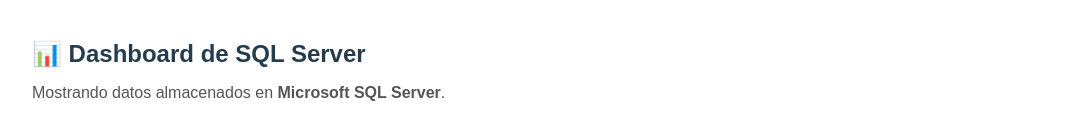
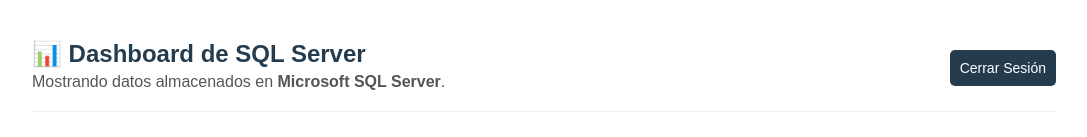
Before and after one commit to Enrique-Macias/rest-api-sqlserver, a React (Create React App) app in the folder frontend/: page /sql-dashboard in a window 1280 px wide. Shown: the top 137 px of the page, without its empty margins (96-1183 px from the left). Built offline with nearby package versions, Linux system fonts and the light colour scheme; no server answers.

Commit message:
Feature: Added a logout btn

```diff
--- a/frontend/src/components/Dashboard.css
+++ b/frontend/src/components/Dashboard.css
@@ -7,16 +7,38 @@
   .dashboard-header {
     display: flex;
     justify-content: space-between;
-    align-items: center;
+    align-items: flex-start;
+    margin-bottom: 20px;
+    padding-bottom: 20px;
+    border-bottom: 1px solid #eee;
+  }
+
+  .dashboard-header h2 {
+    margin: 0;
+    color: #253C4F;
+  }
+
+  .dashboard-header p {
+    margin: 5px 0 0 0;
+    color: #555;
   }
 
   .logout-button {
-    background: #ac1754;
+    background-color: #ac1754;
     color: white;
     border: none;
-    padding: 10px 15px;
+    padding: 10px 20px;
+    border-radius: 5px;
     cursor: pointer;
-    border-radius: 5px;
+    font-size: 14px;
+    display: flex;
+    align-items: center;
+    gap: 5px;
+    transition: background-color 0.3s;
+  }
+
+  .logout-button:hover {
+    background-color: #8a1344;
   }
 
   .add-button {
--- a/frontend/src/components/SQLDashboard.js
+++ b/frontend/src/components/SQLDashboard.js
@@ -93,10 +93,26 @@
     setShowForm(true);
   };
 
+  const handleLogout = () => {
+    // Limpiar el token
+    localStorage.removeItem("token");
+    // Limpiar el header de autorización
+    delete axios.defaults.headers.common["Authorization"];
+    // Redirigir al login
+    navigate("/login");
+  };
+
   return (
     <div className="dashboard-container">
-      <h2>📊 Dashboard de SQL Server</h2>
-      <p>Mostrando datos almacenados en <strong>Microsoft SQL Server</strong>.</p>
+      <div className="dashboard-header">
+        <div>
+          <h2>📊 Dashboard de SQL Server</h2>
+          <p>Mostrando datos almacenados en <strong>Microsoft SQL Server</strong>.</p>
+        </div>
+        <button className="logout-button" onClick={handleLogout}>
+          Cerrar Sesión
+        </button>
+      </div>
 
       <button className="switch-button" onClick={() => navigate("/mongo-dashboard")}>
         🔄 Ir al Dashboard de MongoDB
```
